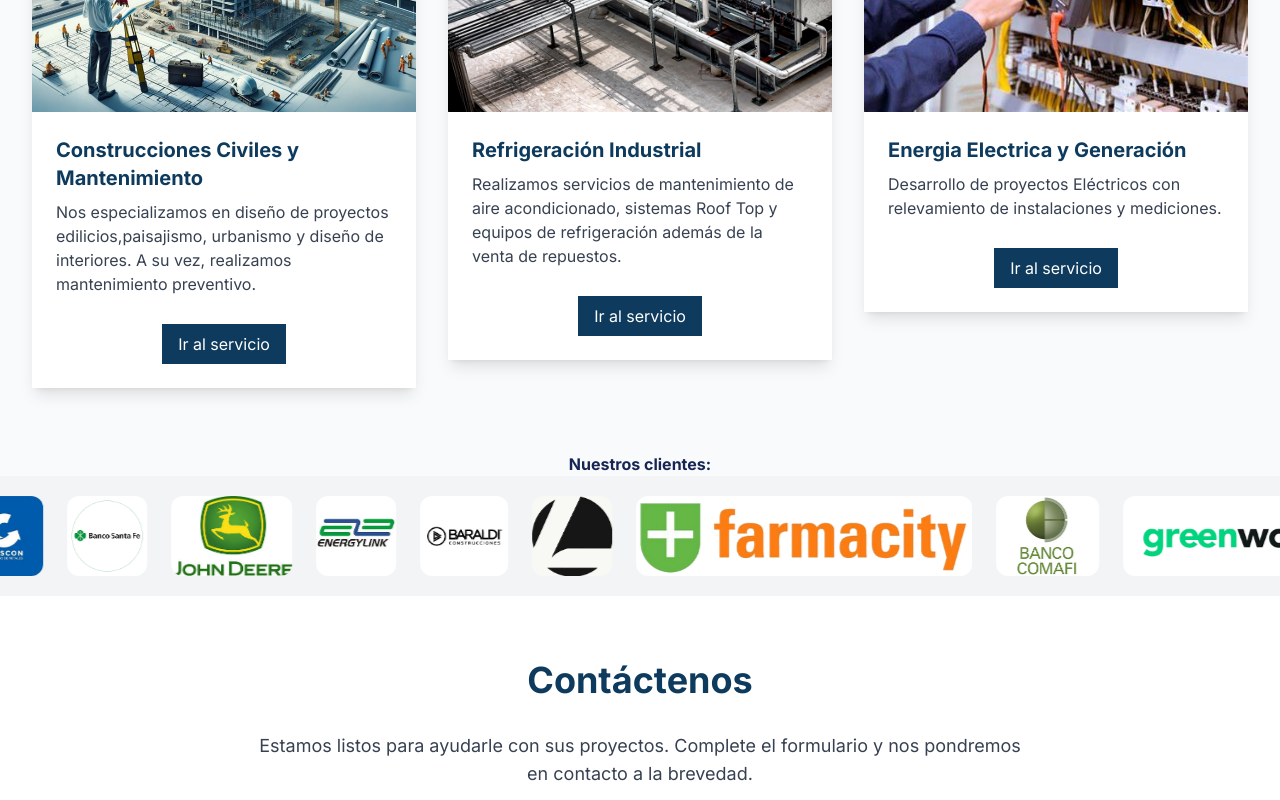
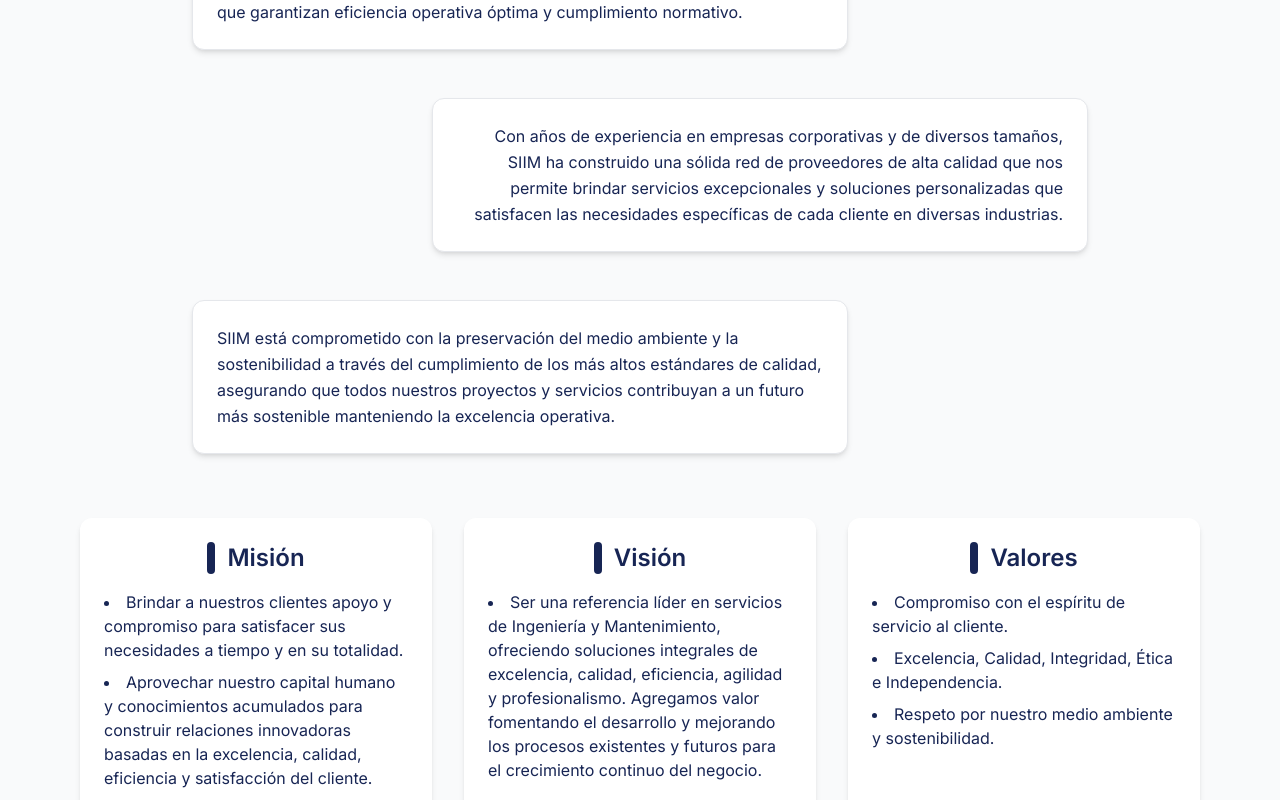
Before and after one commit to Mirko1523/Proyect-Siim, a Next.js app: page / in a window 1280 px wide. Shown: the part 1080-1880 px from the top of the page. Built offline with nearby package versions, Linux system fonts and the light colour scheme.

Commit message:
modify: styles

```diff
--- a/app/Construcciones/page.tsx
+++ b/app/Construcciones/page.tsx
@@ -89,10 +89,10 @@ export default function Construcciones() {
                     className="object-cover"
                   />
                 </div>
-                <h3 className="text-xl font-semibold mt-4">
+                <h3 className="text-xl text-blue-950 font-semibold mt-4">
                   {service.title}
                 </h3>
-                <p className="mt-2 text-gray-600">{service.description}</p>
+                <p className="mt-2 text-blue-950">{service.description}</p>
               </motion.div>
             ))}
           </div>
@@ -113,7 +113,7 @@ export default function Construcciones() {
                     className="object-cover"
                   />
                 </div>
-                <h3 className="text-xl font-semibold mt-4">
+                <h3 className="text-xl font-semibold mt-4 text-blue-950">
                   {service.title}
                 </h3>
                 <p className="mt-2 text-blue-950">{service.description}</p>
--- a/app/Energia/page.tsx
+++ b/app/Energia/page.tsx
@@ -71,7 +71,7 @@ const ServiceCard: React.FC<ServiceCardProps> = ({ service }) => {
       <h3 className="text-xl font-semibold mt-4">{service.title}</h3>
 
       <p
-        className={`mt-2 text-gray-600 ${needsTruncate && !showFullText ? 'line-clamp-4' : ''}`}
+        className={`mt-2 text-blue-950 ${needsTruncate && !showFullText ? 'line-clamp-4' : ''}`}
       >
         {service.description}
       </p>
@@ -122,7 +122,7 @@ const Construcciones: React.FC = () => {
             Nuestros Servicios
           </h2>
 
-          <div className="grid grid-cols-1 md:grid-cols-2 lg:grid-cols-3 gap-5">
+          <div className="grid grid-cols-1 md:grid-cols-2 lg:grid-cols-3 gap-5 text-blue-950">
             {services.map(service => (
               <ServiceCard key={service.id} service={service} />
             ))}
--- /dev/null
+++ b/app/Nosotros/page.tsx
@@ -0,0 +1,112 @@
+"use client"
+
+import React from "react"
+import { useEffect, useRef, useState } from "react"
+
+const AboutUs: React.FC = () => {
+  const [isVisible, setIsVisible] = useState(false)
+  const sectionRef = useRef<HTMLElement>(null)
+
+  useEffect(() => {
+    const observer = new IntersectionObserver(
+      ([entry]) => {
+        if (entry.isIntersecting) setIsVisible(true)
+      },
+      { threshold: 0.15 }
+    )
+    sectionRef.current && observer.observe(sectionRef.current)
+    return () => observer.disconnect()
+  }, [])
+
+  const descriptions = [
+    "SIIM se enfoca en Ingeniería Electromecánica Industrial y Civil & Mantenimiento para pequeñas y grandes empresas, ofreciendo soluciones integrales de gestión de activos llave en mano y servicios de documentación especializados que garantizan eficiencia operativa óptima y cumplimiento normativo.",
+    "Con años de experiencia en empresas corporativas y de diversos tamaños, SIIM ha construido una sólida red de proveedores de alta calidad que nos permite brindar servicios excepcionales y soluciones personalizadas que satisfacen las necesidades específicas de cada cliente en diversas industrias.",
+    "SIIM está comprometido con la preservación del medio ambiente y la sostenibilidad a través del cumplimiento de los más altos estándares de calidad, asegurando que todos nuestros proyectos y servicios contribuyan a un futuro más sostenible manteniendo la excelencia operativa."
+  ]
+
+  return (
+    <section
+      ref={sectionRef}
+      className="relative bg-gray-50 text-gray-800 py-20 px-6 lg:px-20 overflow-hidden"
+    >
+      {/* Background gradient accent */}
+      <div className="absolute -z-10 top-0 left-1/2 transform -translate-x-1/2 w-[80vw] h-[60vh] bg-gradient-to-br from-blue-100 to-green-100 rounded-full opacity-30" />
+
+      {/* Title */}
+      <h1
+        className={`mx-auto max-w-3xl text-center text-4xl lg:text-5xl font-extrabold text-blue-950 mb-12 transition-opacity duration-1000 ease-out ${
+          isVisible ? 'opacity-100' : 'opacity-0'
+        }`}
+      >
+        ¿Quiénes Somos?
+      </h1>
+
+      {/* Description cards alternating */}
+      <div className="flex flex-col gap-12 max-w-4xl mx-auto">
+        {descriptions.map((text, idx) => (
+          <div
+            key={idx}
+            className={`flex ${idx % 2 === 1 ? 'justify-end' : 'justify-start'}`}
+          >
+            <div
+              className={`bg-white rounded-xl border border-gray-200 p-6 shadow-md hover:shadow-lg max-w-prose transform transition-all duration-800 ease-out delay-${idx * 300} ${
+                isVisible ? 'opacity-100 translate-y-0' : 'opacity-0 translate-y-6'
+              }`}
+            >
+              <p className={`text-base leading-relaxed text-blue-950 ${idx % 2 === 1 ? 'text-right' : 'text-left'}`}>{text}</p>
+            </div>
+          </div>
+        ))}
+      </div>
+
+      {/* Feature cards */}
+      <div className="mt-16 grid gap-8 max-w-6xl mx-auto grid-cols-1 sm:grid-cols-2 lg:grid-cols-3">
+        {[
+          {
+            title: 'Misión',
+            accent: 'bg-blue-950',
+            items: [
+              'Brindar a nuestros clientes apoyo y compromiso para satisfacer sus necesidades a tiempo y en su totalidad.',
+              'Aprovechar nuestro capital humano y conocimientos acumulados para construir relaciones innovadoras basadas en la excelencia, calidad, eficiencia y satisfacción del cliente.'
+            ]
+          },
+          {
+            title: 'Visión',
+            accent: 'bg-blue-950',
+            items: [
+              'Ser una referencia líder en servicios de Ingeniería y Mantenimiento, ofreciendo soluciones integrales de excelencia, calidad, eficiencia, agilidad y profesionalismo. Agregamos valor fomentando el desarrollo y mejorando los procesos existentes y futuros para el crecimiento continuo del negocio.'
+            ]
+          },
+          {
+            title: 'Valores',
+            accent: 'bg-blue-950',
+            items: [
+              'Compromiso con el espíritu de servicio al cliente.',
+              'Excelencia, Calidad, Integridad, Ética e Independencia.',
+              'Respeto por nuestro medio ambiente y sostenibilidad.'
+            ]
+          }
+        ].map((card, i) => (
+          <div
+            key={i}
+            className={`bg-white rounded-xl shadow-md hover:shadow-lg p-6 transform transition-all duration-700 delay-${i * 300} ${
+              isVisible ? 'opacity-100 translate-y-0' : 'opacity-0 translate-y-12'
+            }`}
+          >
+            <div className="flex items-center justify-center mb-4">
+              <div className={`${card.accent} w-2 h-8 rounded-full mr-3`} />
+              <h2 className="text-2xl font-semibold text-blue-950">{card.title}</h2>
+            </div>
+            <ul className="list-disc list-inside space-y-2 text-blue-950">
+              {card.items.map((item, j) => (
+                <li key={j} className="hover:text-gray-700 transition-colors duration-200">{item}</li>
+              ))}
+            </ul>
+          </div>
+        ))}
+      </div>
+    </section>
+  )
+}
+
+export default AboutUs
--- a/app/Refrigeraciones/page.tsx
+++ b/app/Refrigeraciones/page.tsx
@@ -75,7 +75,8 @@ const ServiceCard: React.FC<ServiceCardProps> = ({ service, fullWidth = false })
         />
       </div>
       <h3 className="text-xl font-semibold mt-4">{service.title}</h3>
-      <p className={`mt-2 text-gray-600 flex-grow ${needsTruncate && !expanded ? 'line-clamp-4' : ''}`}>
+      {/* Cambiamos el color del texto description a blue-950 */}
+      <p className={`mt-2 text-blue-950 flex-grow ${needsTruncate && !expanded ? 'line-clamp-4' : ''}`}>
         {service.description}
       </p>
       {needsTruncate && (
@@ -127,14 +128,14 @@ export default function Construcciones() {
           </h2>
 
           {/* Primeras 3 cards */}
-          <div className="grid grid-cols-1 md:grid-cols-2 lg:grid-cols-3 gap-5">
+          <div className="grid grid-cols-1 md:grid-cols-2 lg:grid-cols-3 gap-5 text-blue-950">
             {services.slice(0, 3).map(service => (
-              <ServiceCard key={service.id} service={service} />
+              <ServiceCard key={service.id} service={service}/>
             ))}
           </div>
 
           {/* Última card centrada */}
-          <div className="flex justify-center mt-8">
+          <div className="flex justify-center mt-8 text-blue-950">
             {services.slice(3).map(service => (
               <ServiceCard key={service.id} service={service} fullWidth />
             ))}
--- a/app/page.tsx
+++ b/app/page.tsx
@@ -5,6 +5,7 @@ import Services from "@/components/services"
 import Contact from "@/components/contact"
 import Footer from "@/components/footer"
 import LogoCarousel from "@/components/carrousel"
+import AboutUs from "./Nosotros/page"
 
 export default async function Home() {
   // ── Simula una llamada asíncrona:
@@ -14,6 +15,7 @@ export default async function Home() {
     <main>
       <Navbar />
       <Hero />
+      <AboutUs />
       <Services />
       <div className="font-bold text-blue-950 flex flex-col items-center justify-center bg-gray-50 ">
         <h1>Nuestros clientes:</h1>
```
